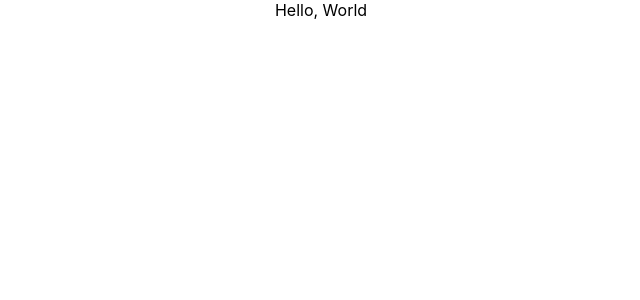
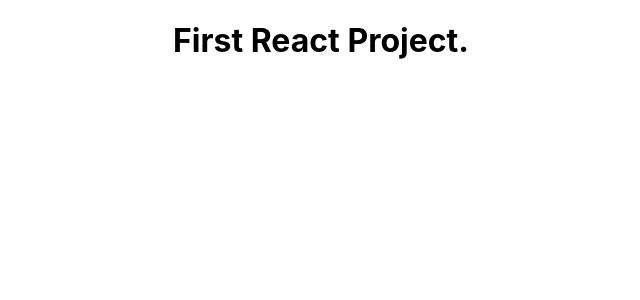
Before and after one commit to mohamedlamhaouri/Learn-React-js, a React (Create React App) app: page / in a window 1280 px wide. Shown: the top 300 px of the page, without its empty margins (319-959 px from the left). Built offline with nearby package versions, Linux system fonts and the light colour scheme.

Commit message:
add tage h1 "first react project"

```diff
--- a/src/App.js
+++ b/src/App.js
@@ -3,7 +3,8 @@ import './App.css';
 function App() {
   return (
     <div className='title'>
-      Hello, World
+
+      <h1>First React Project.</h1>
     </div>
   );
 }
```
